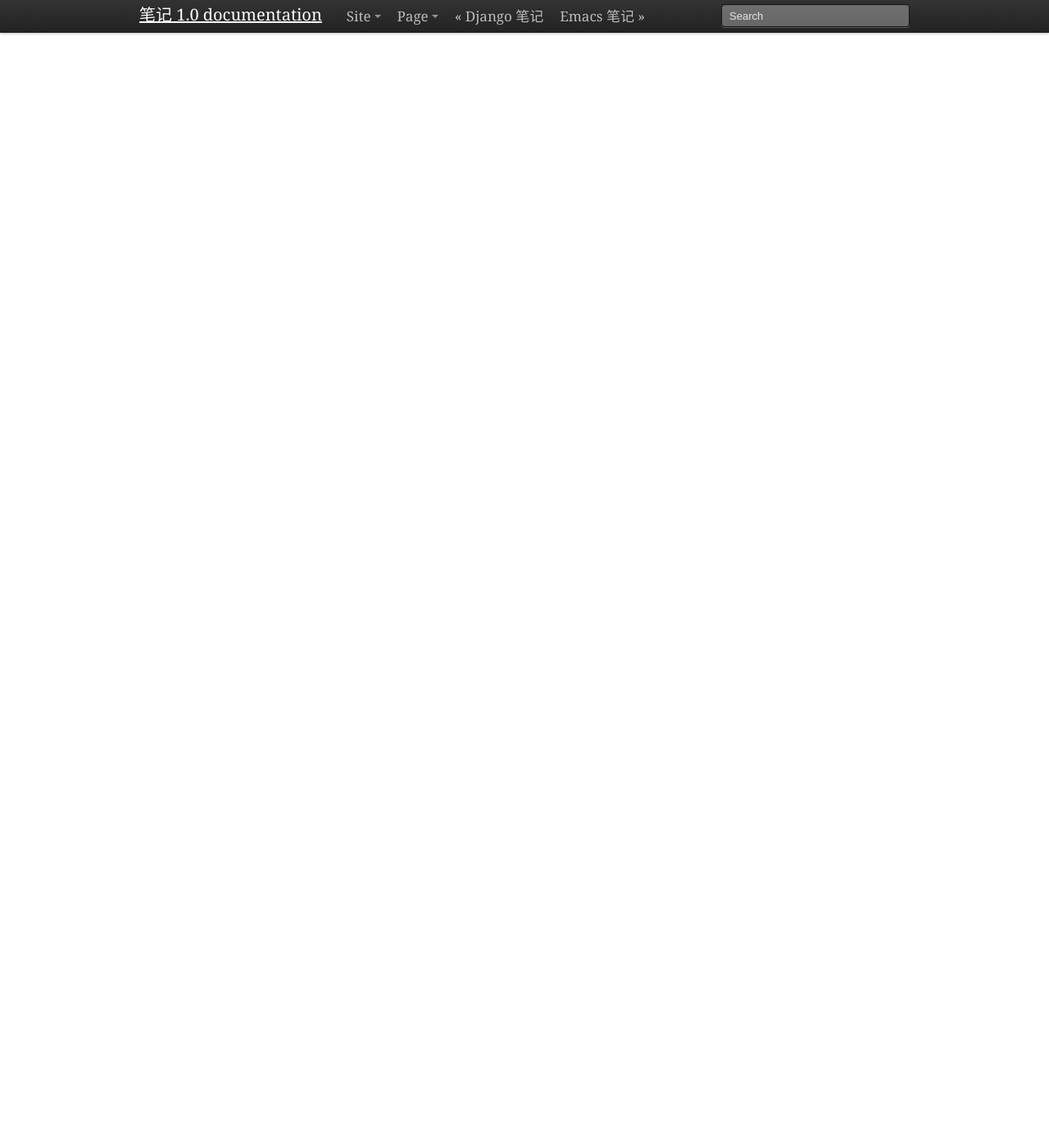
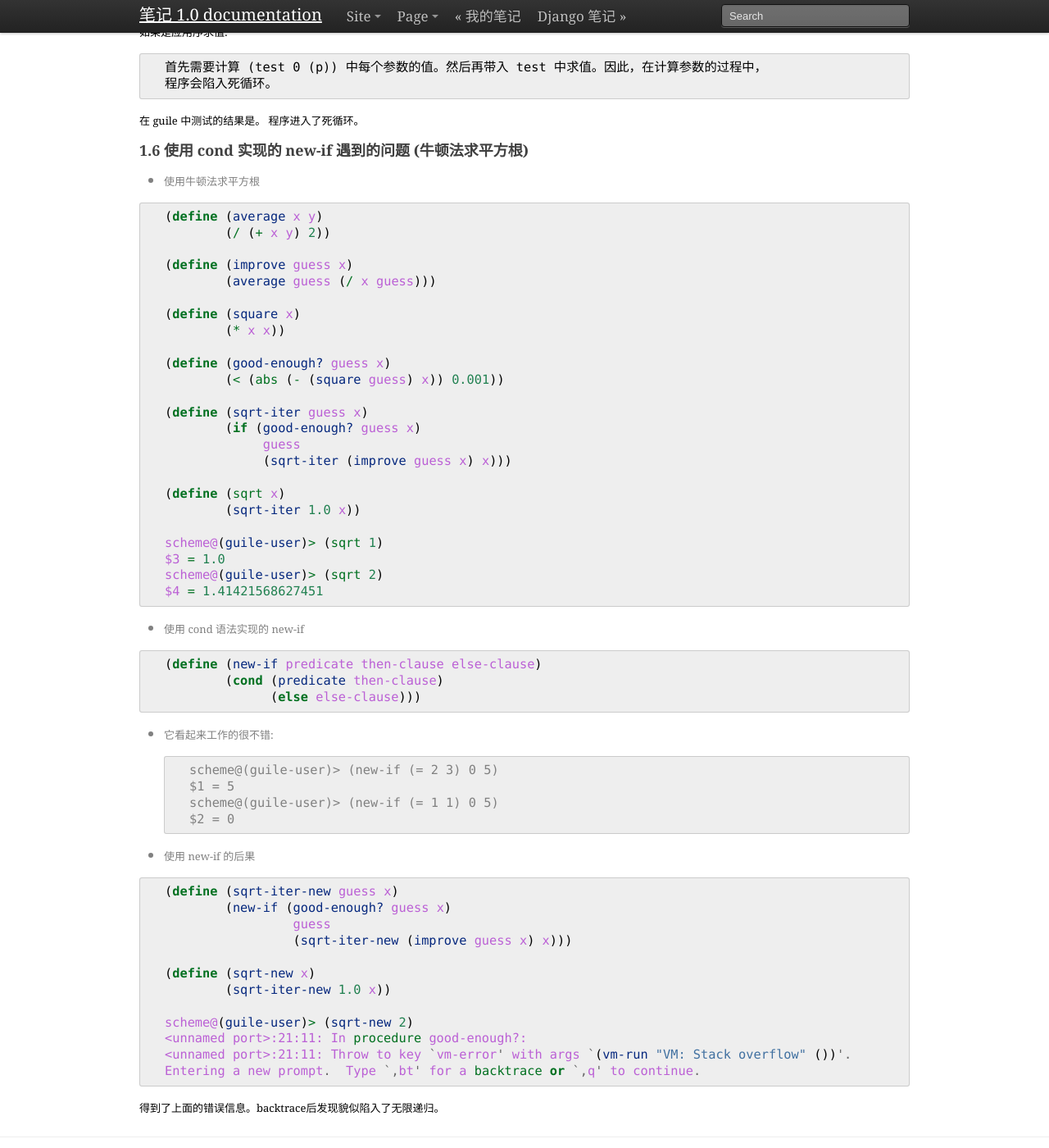
Before and after one commit to pylemon/notebook, a Sphinx documentation site: the page built from docs/sicp.rst, in a window 1280 px wide and 1400 px high, scrolled down 1497 px. Shown: the whole window at 82% size. Built offline with Sphinx 7.4.7, drawn with Linux system fonts in a browser that asks for light colours; some of the changed text lies outside the part shown.

Commit message:
add sicp notes

```diff
--- a/docs/index.rst
+++ b/docs/index.rst
@@ -4,10 +4,10 @@
 .. toctree::
    :maxdepth: 3
 
+   sicp.rst
    django.rst
-   sicp.rst
+   git.rst
    emacs.rst
-   git.rst
    keys.rst
 
 
--- a/docs/sicp.rst
+++ b/docs/sicp.rst
@@ -18,12 +18,25 @@
 
     $ sudo apt-get install guile-2.0
 
+
 主要的不同之处
 --------------
 
 * 变量约束的静态作用域，允许函数产生出函数作为值。
 
 * 采用100个函数在一种数据结构上操作，远远优于用10个函数在10种数据结构上操作。
+
+
+应用序求值 与 正则序求值
+------------------------
+
+通常情况下他们得到的结果是一样的，有写特殊情况下，会得出不同的结果，见习题1.5
+
+* 应用序求值 -> **先求值参数而后应用**
+
+* 正则序求值 -> **完全展开而后归约会**
+
+lisp 采用的是应用序求值，部分原因是这样可以避免对部分表达式重复求值从而提高效率。
 
 
 第一章习题
@@ -62,8 +75,104 @@
 
 .. code-block:: scheme
 
-    a + |B's|
+    a 加 （b的绝对值）
 
 
 1.5 应用序求值 正则序求值
 ~~~~~~~~~~~~~~~~~~~~~~~~~
+
+.. code-block:: scheme
+
+    (define (p) (p))
+    (define (test x y)
+            (if (= x 0)
+                0
+                y))
+
+
+而后求值下列表达式::
+
+    (test 0 (p))
+
+首先 (define (p) (p)) 定义了一个永远返回自己的递归死循环。直接调用 (p) 命令行就死掉了。
+
+如果是正则序::
+
+    首先替换 (test 0 (p)) 中的 test 然后再计算整个列表的值。因此替换后相当于是
+    (if (= 0 0) 0 (p))
+    而 if 的条件为 true 因此返回的是0 掠过了(p)这个死循环
+
+如果是应用序求值::
+
+    首先需要计算 (test 0 (p)) 中每个参数的值。然后再带入 test 中求值。因此，在计算参数的过程中，
+    程序会陷入死循环。
+
+在 guile 中测试的结果是。 程序进入了死循环。
+
+
+1.6 使用 cond 实现的 new-if 遇到的问题 (牛顿法求平方根)
+~~~~~~~~~~~~~~~~~~~~~~~~~~~~~~~~~~~~~~~~~~~~~~~~~~~~~~~
+
+* 使用牛顿法求平方根
+
+.. code-block:: scheme
+
+    (define (average x y)
+            (/ (+ x y) 2))
+
+    (define (improve guess x)
+            (average guess (/ x guess)))
+
+    (define (square x)
+            (* x x))
+
+    (define (good-enough? guess x)
+            (< (abs (- (square guess) x)) 0.001))
+
+    (define (sqrt-iter guess x)
+            (if (good-enough? guess x)
+                 guess
+                 (sqrt-iter (improve guess x) x)))
+
+    (define (sqrt x)
+            (sqrt-iter 1.0 x))
+
+    scheme@(guile-user)> (sqrt 1)
+    $3 = 1.0
+    scheme@(guile-user)> (sqrt 2)
+    $4 = 1.41421568627451
+
+
+* 使用 cond 语法实现的 new-if
+
+.. code-block:: scheme
+
+    (define (new-if predicate then-clause else-clause)
+            (cond (predicate then-clause)
+                  (else else-clause)))
+
+* 它看起来工作的很不错::
+
+    scheme@(guile-user)> (new-if (= 2 3) 0 5)
+    $1 = 5
+    scheme@(guile-user)> (new-if (= 1 1) 0 5)
+    $2 = 0
+
+* 使用 new-if 的后果
+
+.. code-block:: scheme
+
+    (define (sqrt-iter-new guess x)
+            (new-if (good-enough? guess x)
+                     guess
+                     (sqrt-iter-new (improve guess x) x)))
+
+    (define (sqrt-new x)
+            (sqrt-iter-new 1.0 x))
+
+    scheme@(guile-user)> (sqrt-new 2)
+    <unnamed port>:21:11: In procedure good-enough?:
+    <unnamed port>:21:11: Throw to key `vm-error' with args `(vm-run "VM: Stack overflow" ())'.
+    Entering a new prompt.  Type `,bt' for a backtrace or `,q' to continue.
+
+得到了上面的错误信息。backtrace后发现貌似陷入了无限递归。
```
